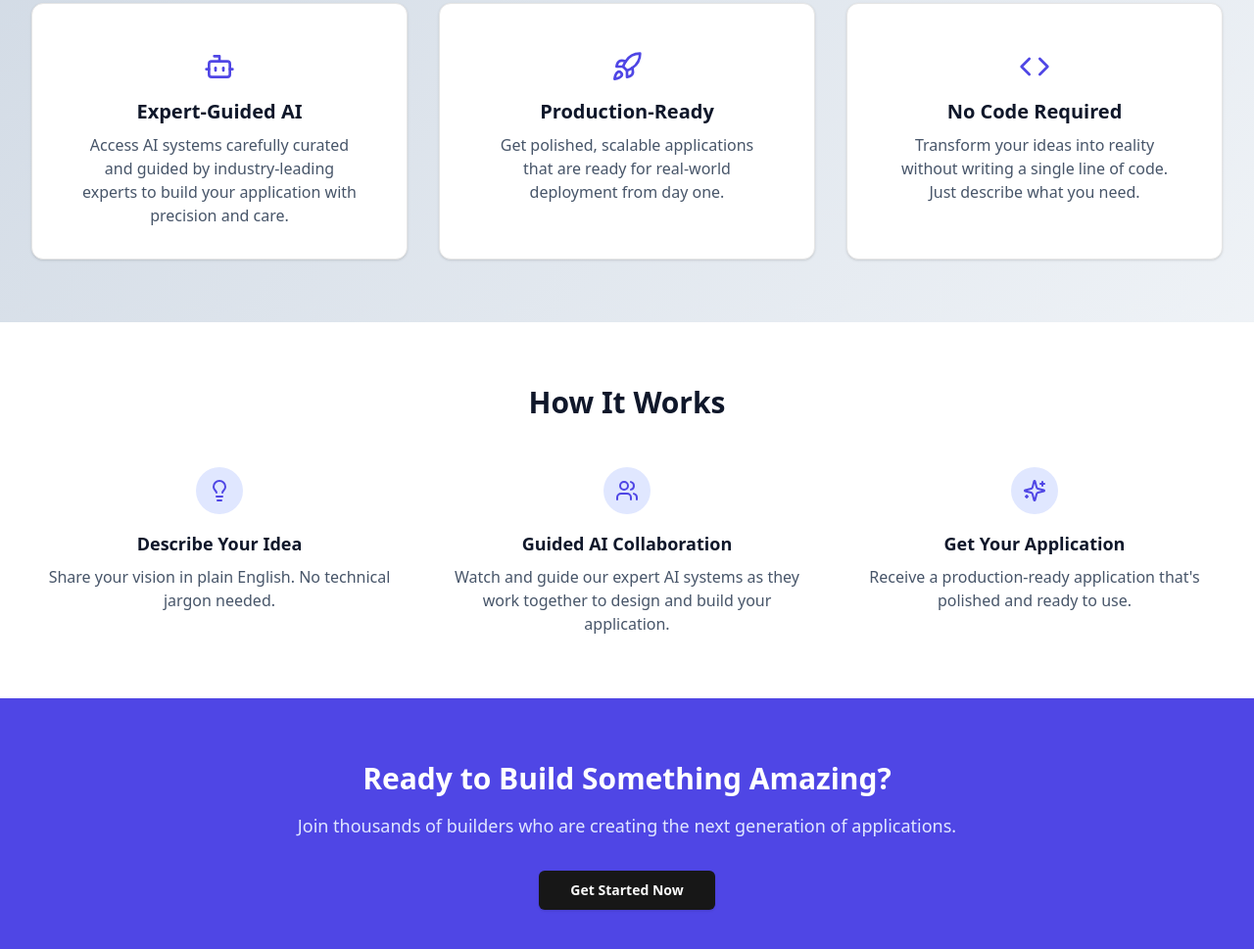
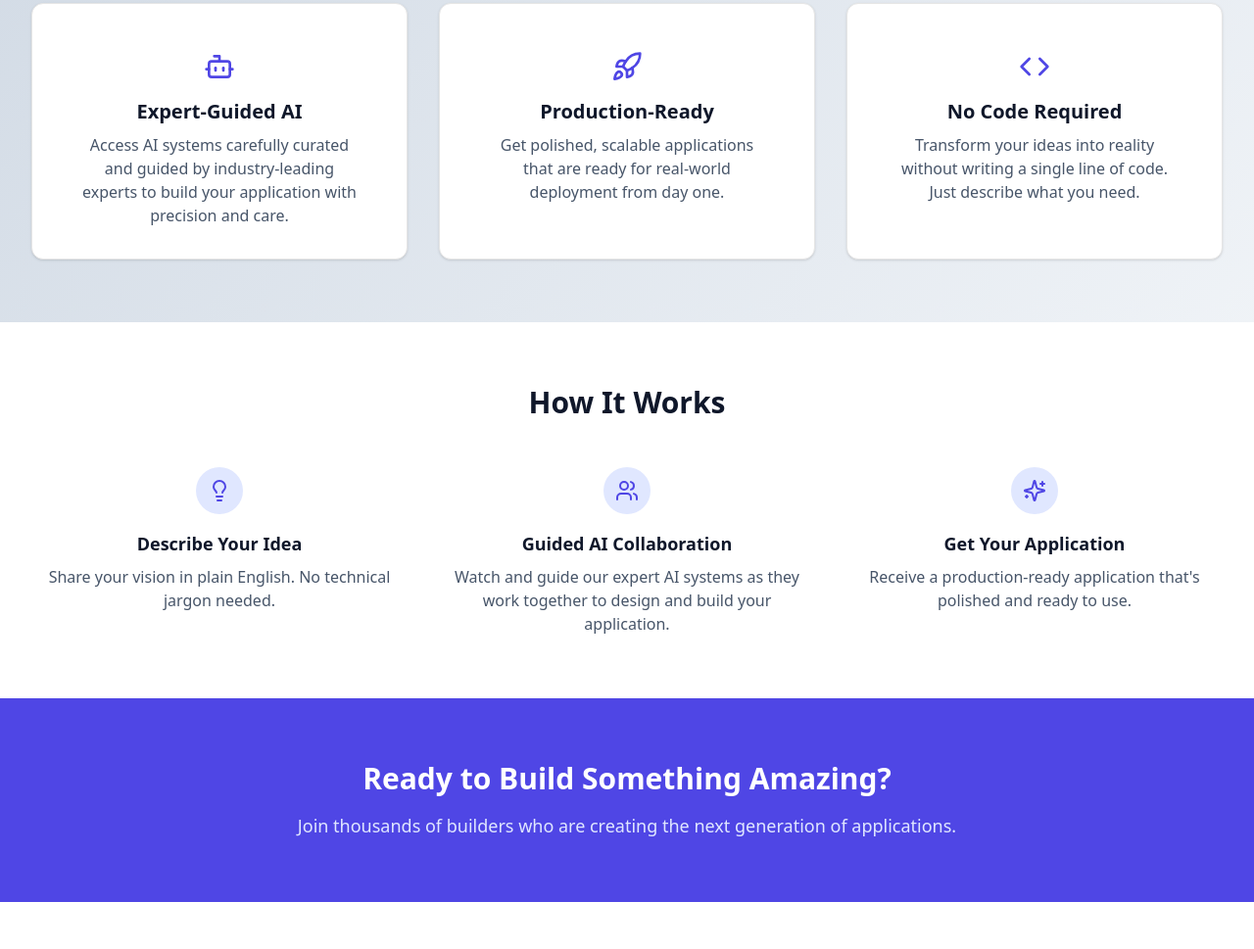
Before and after one commit to autobuilddev/autobuild-landing-page, a Gatsby site: page / in a window 1280 px wide. Shown: the part 581-1550 px from the top of the page at 98% size. After the commit the page ends 1502 px from the top, so only its background shows below. Built offline with nearby package versions, Linux system fonts and the light colour scheme; Gatsby itself is replaced by a stand-in of ours.

Commit message:
remove get started bottom button

```diff
--- a/src/pages/index.tsx
+++ b/src/pages/index.tsx
@@ -115,9 +115,6 @@ const LandingPage = () => {
               Join thousands of builders who are creating the next generation of
               applications.
             </p>
-            <Button className="mt-8 font-semibold" size="lg">
-              Get Started Now
-            </Button>
           </div>
         </div>
       </section>
```
Also changed, not shown: package.json (line endings or trailing spaces).
